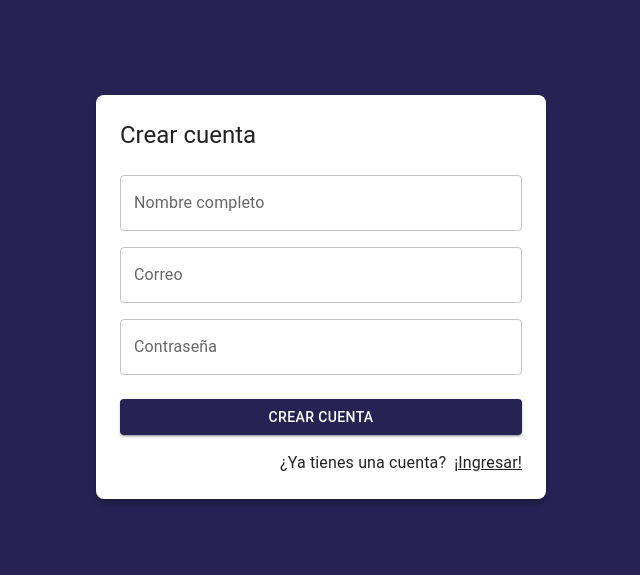
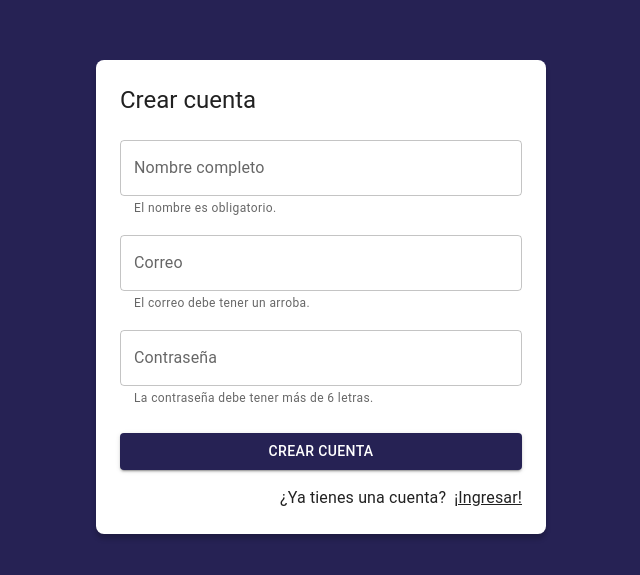
Before and after one commit to Luisromv/journal-app, a React (Vite) app: page /auth/register in a window 1280 px wide. Shown: the part 103-678 px from the top of the page, without its empty margins (319-959 px from the left). Built offline with nearby package versions, Linux system fonts and the light colour scheme.

Commit message:
Se agregó las validaciones personalizadas.

```diff
--- a/src/auth/pages/RegisterPage.jsx
+++ b/src/auth/pages/RegisterPage.jsx
@@ -1,13 +1,39 @@
 import { Link as RouterLink } from 'react-router-dom'
-import { Google } from "@mui/icons-material"
 import { Button, Grid, Link, TextField, Typography } from "@mui/material"
 import { AuthLayout } from '../layout/AuthLayout'
+import { useForm } from '../../hooks/useForm'
+import { useState } from 'react'
+
+const formData = {
+    email: '',
+    password: '',
+    displayName: ''
+}
+
+const formValidations = {
+    email: [(value) => value.includes('@'), 'El correo debe tener un arroba.'],
+    password: [(value) => value.length >= 6, 'La contraseña debe tener más de 6 letras.'],
+    displayName: [(value) => value.length >= 1, 'El nombre es obligatorio.']
+}
 
 export const RegisterPage = () => {
 
+    const [formSubmitted, setFormSubmitted] = useState(false);
+
+    const {
+        displayName, email, password, onInputChange, formState,
+        isFormValid, displayNameValid, emailValid, passwordValid
+    } = useForm(formData, formValidations);
+
+    const onSubmit = (event) => {
+        event.preventDefault();
+        setFormSubmitted(true);
+        console.log(formState)
+    }
+
     return (
         <AuthLayout title='Crear cuenta'>
-            <form>
+            <form onSubmit={onSubmit}>
                 <Grid container>
 
                     <Grid item xs={12} sx={{ mt: 2 }}>
@@ -16,6 +42,11 @@
                             type="text"
                             placeholder="Nombre completo"
                             fullWidth
+                            name="displayName"
+                            value={displayName}
+                            onChange={onInputChange}
+                            error={!!displayNameValid && formSubmitted}
+                            helperText={displayNameValid}
                         />
                     </Grid>
 
@@ -25,6 +56,11 @@
                             type="email"
                             placeholder="Correo Electronico"
                             fullWidth
+                            name="email"
+                            value={email}
+                            onChange={onInputChange}
+                            error={!!emailValid && formSubmitted}
+                            helperText={emailValid}
                         />
                     </Grid>
 
@@ -34,14 +70,22 @@
                             type="password"
                             placeholder="Contraseña"
                             fullWidth
+                            name="password"
+                            value={password}
+                            onChange={onInputChange}
+                            error={!!passwordValid && formSubmitted}
+                            helperText={passwordValid}
                         />
                     </Grid>
 
                     <Grid container spacing={2} sx={{ mb: 2, mt: 1 }}>
                         <Grid item xs={12}>
                             <Button
+                                type='submit'
                                 variant="contained"
-                                fullWidth>
+                                fullWidth
+
+                            >
                                 Crear cuenta
                             </Button>
                         </Grid>
--- a/src/hooks/useForm.js
+++ b/src/hooks/useForm.js
@@ -1,19 +1,41 @@
-import { useState } from 'react';
+import { useEffect, useMemo, useState } from 'react';
 
-export const useForm = ( initialForm = {} ) => {
+export const useForm = (initialForm = {}, formValidations = {}) => {
 
-    const [ formState, setFormState ] = useState( initialForm );
+    const [formState, setFormState] = useState(initialForm);
+    const [formValidation, setFormValidation] = useState({});
+
+    useEffect(() => {
+        createValidators();
+    }, [formState])
+
+    const isFormValid = useMemo(() => {
+        for (const formValue of Object.keys(formValidation)) {
+            if (formValidation[formValue] !== null) return false;
+        }
+        return true;
+    }, [formValidation])
 
     const onInputChange = ({ target }) => {
         const { name, value } = target;
         setFormState({
             ...formState,
-            [ name ]: value
+            [name]: value
         });
     }
 
     const onResetForm = () => {
-        setFormState( initialForm );
+        setFormState(initialForm);
+    }
+
+    const createValidators = () => {
+        const formCheckValues = {};
+        for (const formField of Object.keys(formValidations)) {
+            const [fn, errorMessage] = formValidations[formField];
+
+            formCheckValues[`${formField}Valid`] = fn(formState[formField]) ? null : errorMessage;
+            setFormValidation(formCheckValues);
+        }
     }
 
     return {
@@ -21,5 +43,7 @@
         formState,
         onInputChange,
         onResetForm,
+        ...formValidation,
+        isFormValid
     }
 }
```
